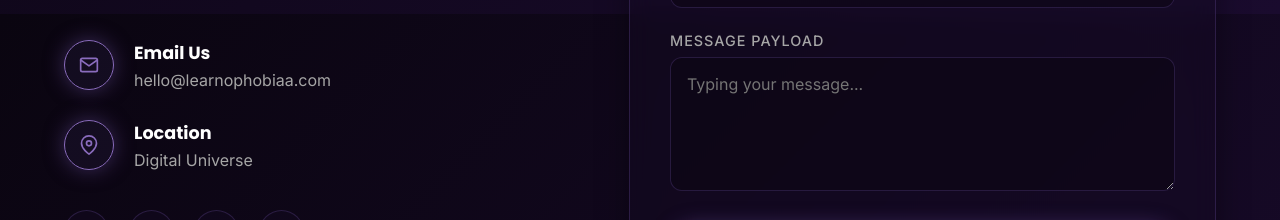
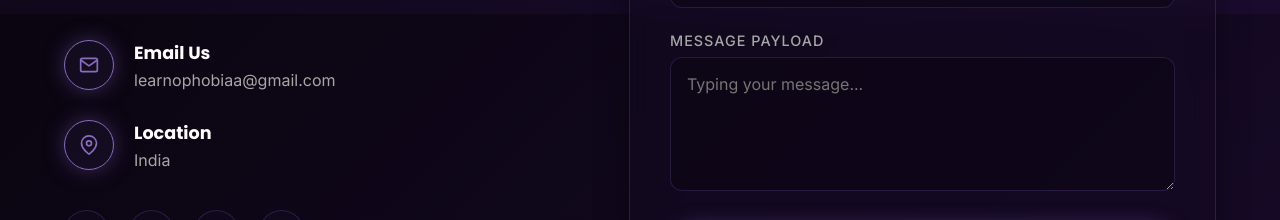
Before and after one commit to SunainaAnand28/learnophobiaa, a React (Vite) app: page / in a window 1280 px wide. Shown: the part 4786-5006 px from the top of the page. Built offline with nearby package versions, Linux system fonts and the light colour scheme.

Commit message:
Updated  contact

```diff
--- a/src/components/Contact.jsx
+++ b/src/components/Contact.jsx
@@ -27,7 +27,7 @@ const Contact = () => {
                             </div>
                             <div>
                                 <h4>Email Us</h4>
-                                <p>hello@learnophobiaa.com</p>
+                                <p>learnophobiaa@gmail.com</p>
                             </div>
                         </div>
                         <div className="contact-item">
@@ -36,7 +36,7 @@ const Contact = () => {
                             </div>
                             <div>
                                 <h4>Location</h4>
-                                <p>Digital Universe</p>
+                                <p>India</p>
                             </div>
                         </div>
                     </div>
```
